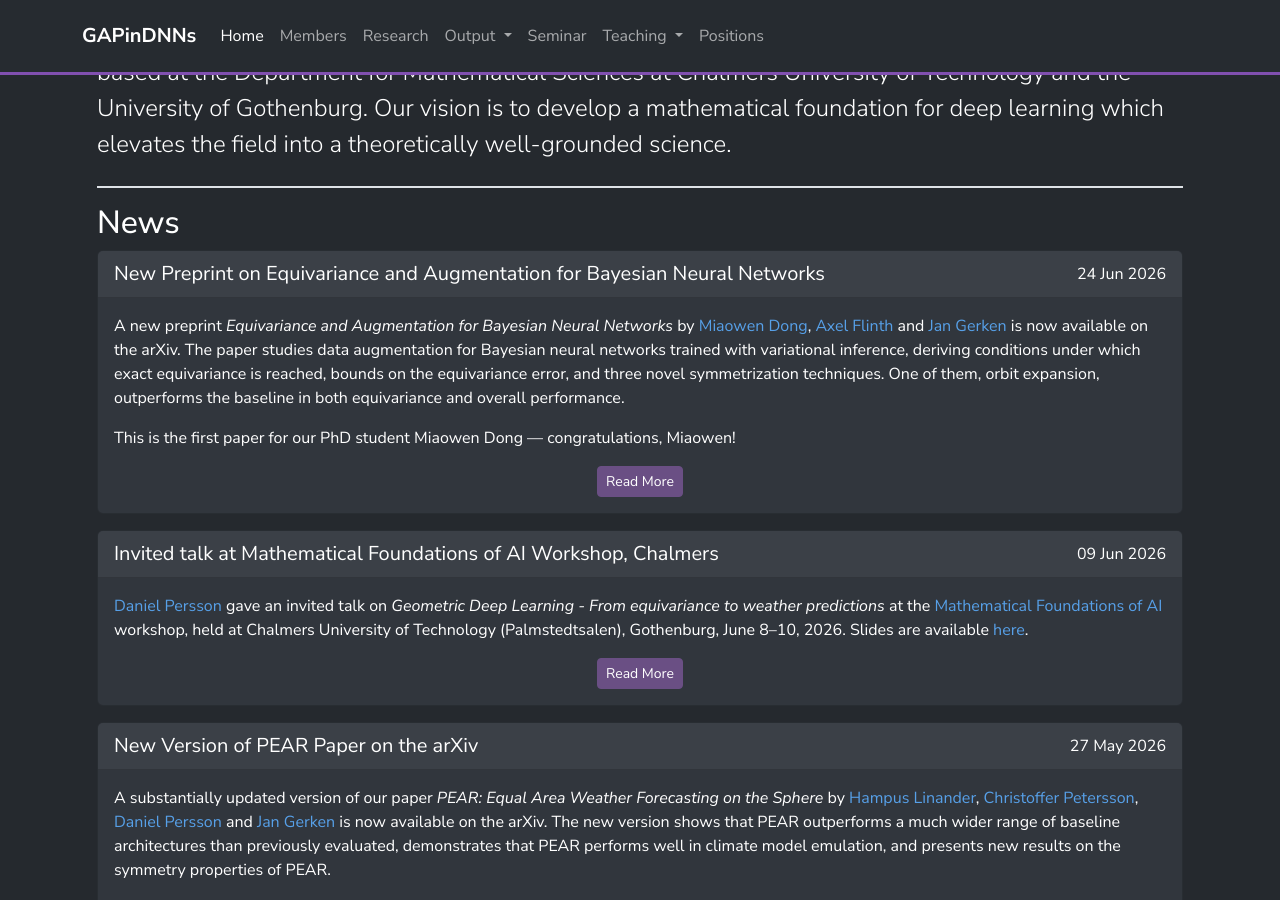
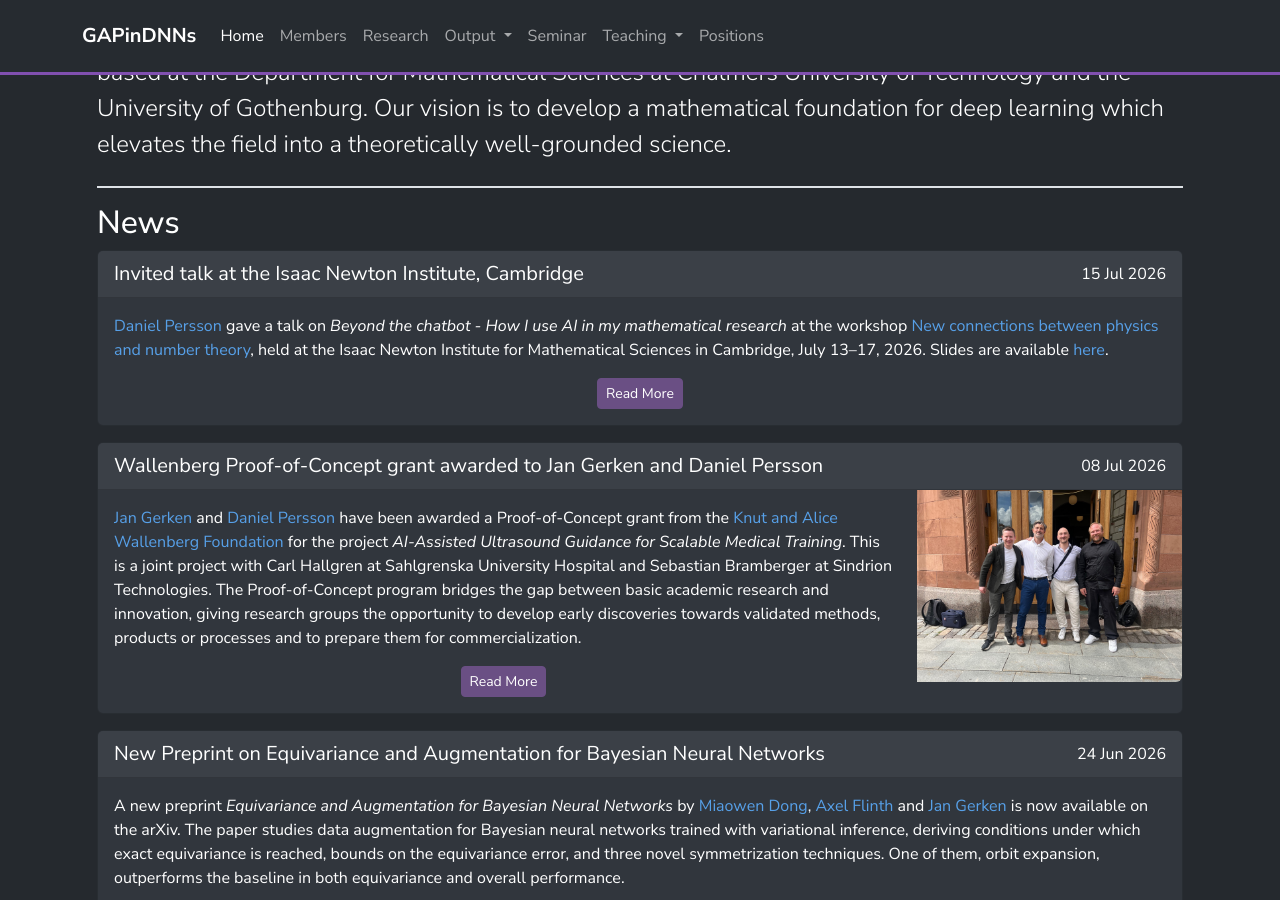
Before and after one commit to GAPinDNNs/gapindnns.github.io, a Jekyll site: the page built from _pages/index.md, in a window 1280 px wide and 900 px high, scrolled down 659 px. Built offline with Jekyll 4.4.1, drawn with Linux system fonts in a browser that asks for light colours; nearby versions of some CDN libraries.

Commit message:
Add Newton Institute talk and news posts for talk and Wallenberg grant
- Add talk entry and slides for Daniel Persson's talk 'Beyond the chatbot -
  How I use AI in my mathematical research' at the Isaac Newton Institute
  workshop 'New connections between physics and number theory' (July 2026)
- Add news post for the talk
- Add news post with team photo for the Wallenberg Proof-of-Concept grant
  awarded to Jan Gerken and Daniel Persson

Co-Authored-By: Claude Fable 5 <noreply@anthropic.com>

```diff
--- a/_data/news.yml
+++ b/_data/news.yml
@@ -1,3 +1,14 @@
+- date: 2026-07-15
+  headline: "Invited talk at the Isaac Newton Institute, Cambridge"
+  link: /downloads/slides/2026-07-15-daniel-persson.pdf
+  text: |
+    [Daniel Persson](/members/Daniel_Persson) gave a talk on *Beyond the chatbot - How I use AI in my mathematical research* at the workshop [New connections between physics and number theory](https://www.newton.ac.uk/event/nc2w03/), held at the Isaac Newton Institute for Mathematical Sciences in Cambridge, July 13–17, 2026. Slides are available [here](/downloads/slides/2026-07-15-daniel-persson.pdf).
+- date: 2026-07-08
+  headline: "Wallenberg Proof-of-Concept grant awarded to Jan Gerken and Daniel Persson"
+  link: https://kaw.wallenberg.org/en/press/seven-innovation-projects-ai-quantum-technologies-or-ict-receive-grants-knut-and-alice
+  image: /assets/images/news/WALP_team.jpeg
+  text: |
+    [Jan Gerken](/members/Jan_Gerken) and [Daniel Persson](/members/Daniel_Persson) have been awarded a Proof-of-Concept grant from the [Knut and Alice Wallenberg Foundation](https://kaw.wallenberg.org/en) for the project *AI-Assisted Ultrasound Guidance for Scalable Medical Training*. This is a joint project with Carl Hallgren at Sahlgrenska University Hospital and Sebastian Bramberger at Sindrion Technologies. The Proof-of-Concept program bridges the gap between basic academic research and innovation, giving research groups the opportunity to develop early discoveries towards validated methods, products or processes and to prepare them for commercialization.
 - date: 2026-06-24
   headline: "New Preprint on Equivariance and Augmentation for Bayesian Neural Networks"
   link: https://arxiv.org/abs/2606.26273
--- /dev/null
+++ b/_data/talks/2026-07-15-daniel-persson.yml
@@ -0,0 +1,11 @@
+title: "Beyond the chatbot - How I use AI in my mathematical research"
+id: 2026-07-15-daniel-persson
+date: '2026-07-15'
+location:
+  name: Workshop "New connections between physics and number theory", Isaac Newton Institute, Cambridge
+  url: https://www.newton.ac.uk/event/nc2w03/
+slides: /downloads/slides/2026-07-15-daniel-persson.pdf
+speaker:
+  first_name: Daniel
+  last_name: Persson
+tags:
```
Also changed, not shown: assets/images/news/WALP_team.jpeg (added), 1 other file.
